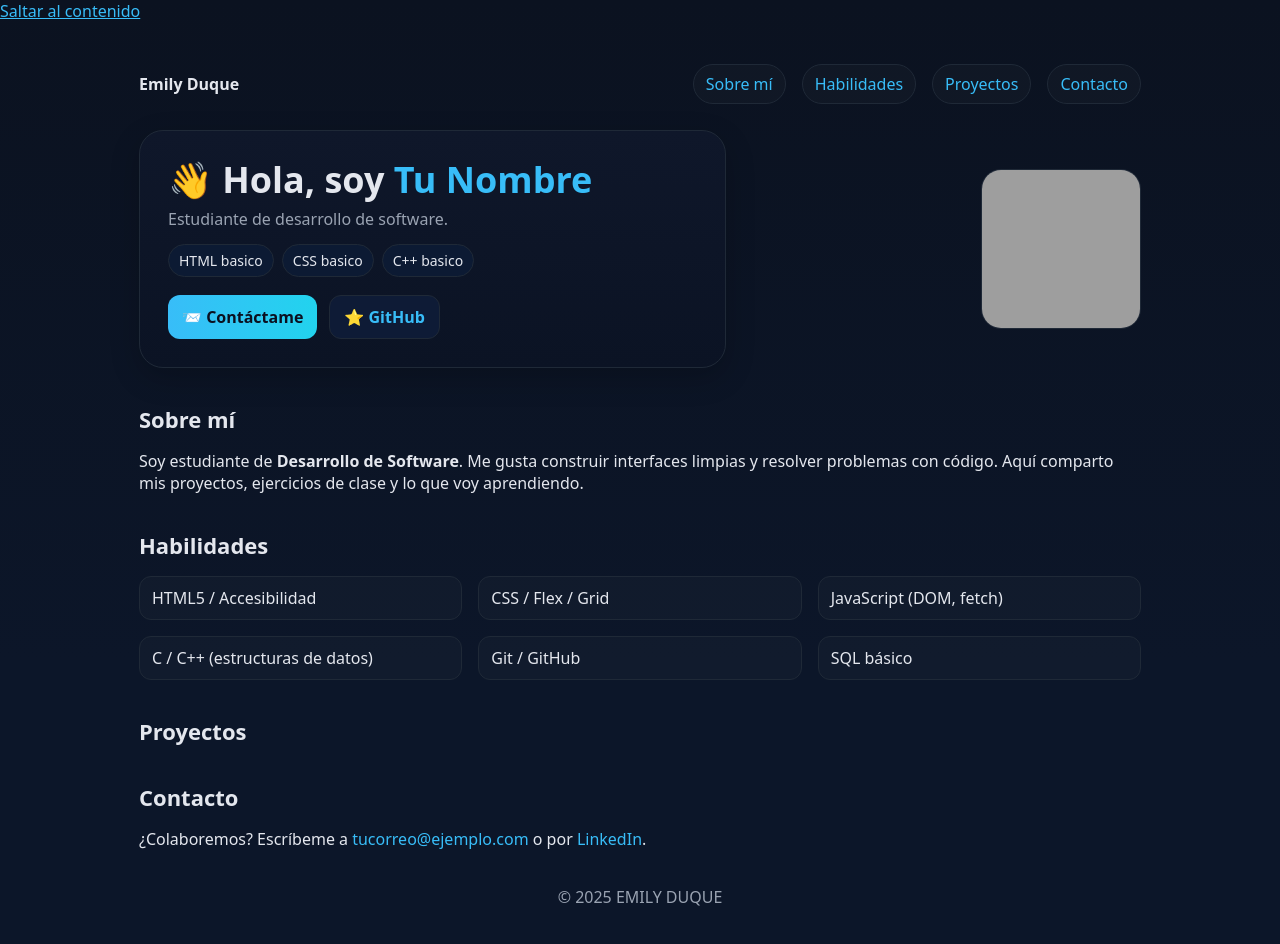
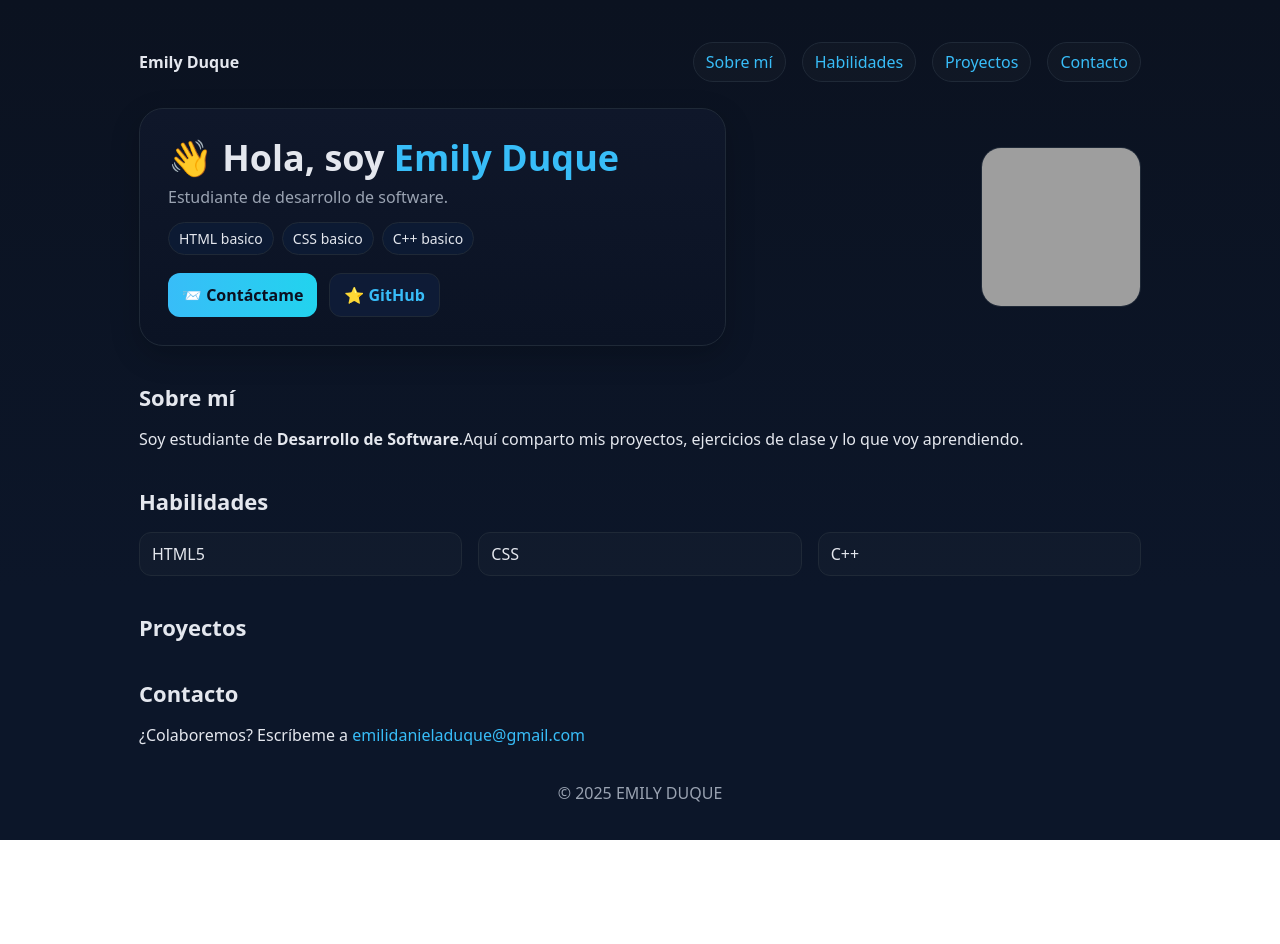
Before and after one commit to EMILY-DUQUE/EMILY-DUQUE.github.io, a plain HTML site: page index.html in a window 1280 px wide. After the commit the page ends 840 px from the top, so only its background shows below. Drawn offline with Linux system fonts and the light colour scheme; grey boxes are pictures that could not be loaded.

Commit message:
Update index.html

```diff
--- a/index.html
+++ b/index.html
@@ -3,8 +3,8 @@
 <head>
   <meta charset="UTF-8" />
   <meta name="viewport" content="width=device-width, initial-scale=1" />
-  <title>Tu Nombre — Portafolio</title>
-  <meta name="description" content="Portafolio de Tu Nombre, estudiante/desarrollador(a) de software. Proyectos, habilidades y contacto." />
+  <title>EMILY DUQUE — Portafolio</title>
+  <meta name="description" content="Portafolio de Tu EMILY DUQUE, estudiante de software. Proyectos, habilidades y contacto." />
   <!-- SEO/Compartir -->
   <meta property="og:title" content="Portafolio — Emily Duque" />
   <meta property="og:description" content="Proyectos, habilidades y contacto." />
@@ -70,7 +70,6 @@
   </style>
 </head>
 <body>
-  <a href="#contenido" class="sr-only">Saltar al contenido</a>
   <div class="container">
     <header>
       <strong>Emily Duque</strong>
@@ -85,7 +84,7 @@
     <main id="contenido">
       <div class="hero">
         <div class="hero-card">
-          <h1 class="title">👋 Hola, soy <span style="color:var(--primary)">Tu Nombre</span></h1>
+          <h1 class="title">👋 Hola, soy <span style="color:var(--primary)">Emily Duque</span></h1>
           <p class="subtitle">Estudiante de desarrollo de software.
           <div class="tags">
             <span class="tag">HTML basico</span>
@@ -105,20 +104,16 @@
       <section id="sobre-mi">
         <h2>Sobre mí</h2>
         <p>
-          Soy estudiante de <strong>Desarrollo de Software</strong>. Me gusta construir interfaces limpias y resolver
-          problemas con código. Aquí comparto mis proyectos, ejercicios de clase y lo que voy aprendiendo.
+          Soy estudiante de <strong>Desarrollo de Software</strong>.Aquí comparto mis proyectos, ejercicios de clase y lo que voy aprendiendo.
         </p>
       </section>
 
       <section id="habilidades">
         <h2>Habilidades</h2>
         <div class="skills">
-          <div class="chip">HTML5 / Accesibilidad</div>
-          <div class="chip">CSS / Flex / Grid</div>
-          <div class="chip">JavaScript (DOM, fetch)</div>
-          <div class="chip">C / C++ (estructuras de datos)</div>
-          <div class="chip">Git / GitHub</div>
-          <div class="chip">SQL básico</div>
+          <div class="chip">HTML5</div>
+          <div class="chip">CSS</div>
+          <div class="chip"> C++</div>
         </div>
       </section>
 
@@ -127,8 +122,7 @@
 
       <section id="contacto">
         <h2>Contacto</h2>
-        <p>¿Colaboremos? Escríbeme a <a href="mailto:tucorreo@ejemplo.com">tucorreo@ejemplo.com</a> o por <a href="https://www.linkedin.com/in/tuusuario" target="_blank" rel="noopener">LinkedIn</a>.</p>
-      </section>
+        <p>¿Colaboremos? Escríbeme a <a href="mailto:emilidanieladuque@gmail.com">emilidanieladuque@gmail.com</a>
     </main>
 
     <footer>
```
